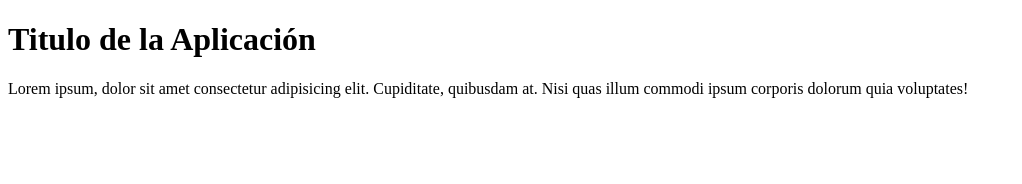
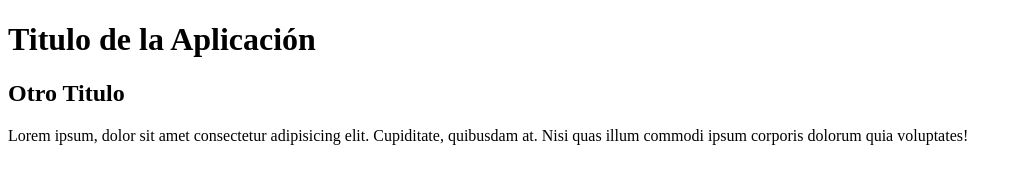
Before and after one commit to gabyfel/Sistema03, a plain HTML site: page index.html in a window 1280 px wide. Shown: the whole page, without its empty margins (0-1022 px from the left). Drawn offline with Linux system fonts and the light colour scheme.

Commit message:
Agregue algo al index.html

```diff
--- a/index.html
+++ b/index.html
@@ -10,6 +10,8 @@
 
     <h1>Titulo de la Aplicación</h1>
 
+    <h2>Otro Titulo</h2>
+
     <p>Lorem ipsum, dolor sit amet consectetur adipisicing elit. Cupiditate, quibusdam at. Nisi quas illum commodi ipsum corporis dolorum quia voluptates!</p>
 
 </body>
```
